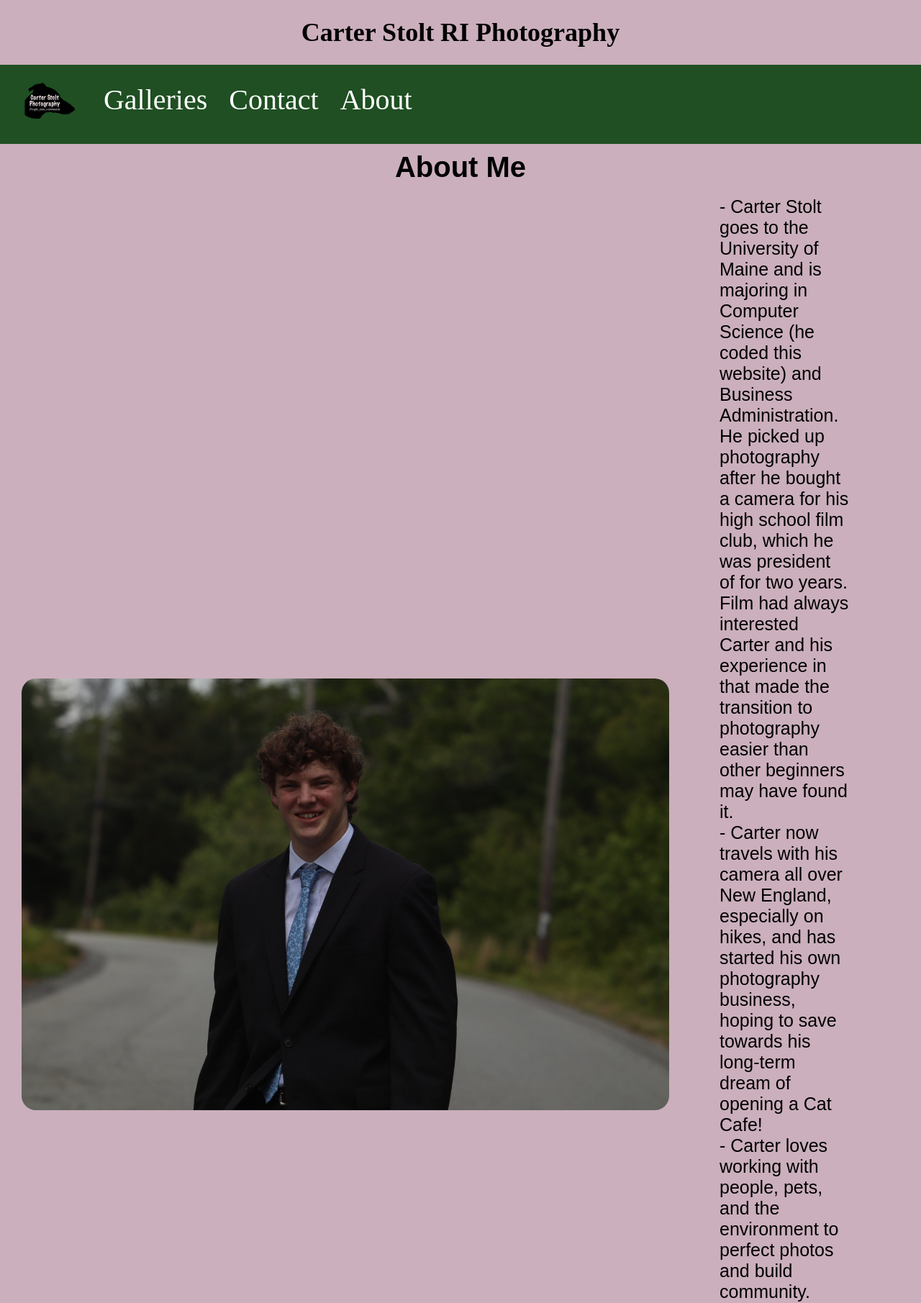
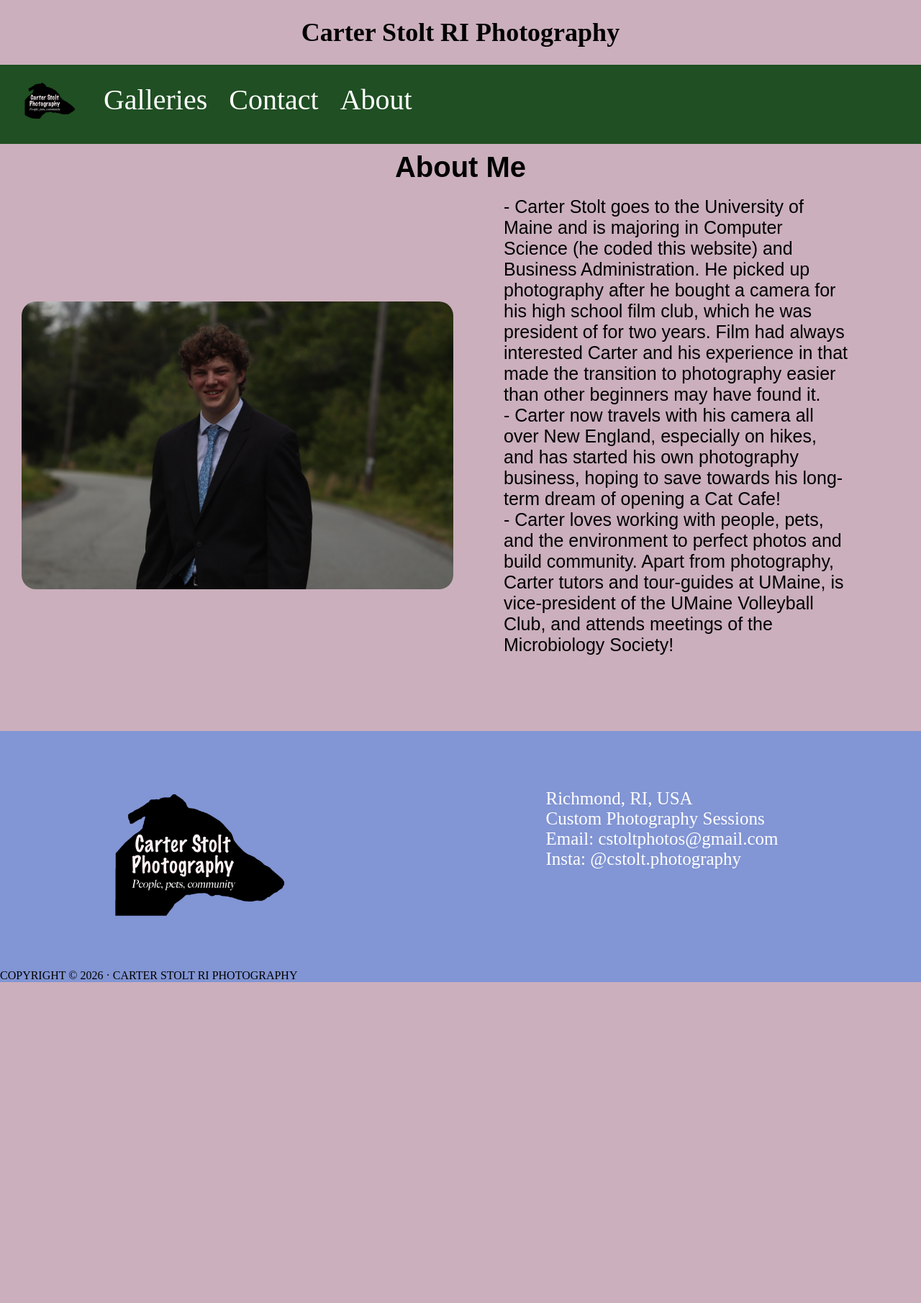
Before and after one commit to cstoltphotos/pet-app, a Flask app: page /about in a window 1280 px wide. Shown: the top 1811 px of the page at 72% size. After the commit the page ends 1365 px from the top, so only its background shows below. Run offline with Flask 3, Linux system fonts and the light colour scheme.

Commit message:
Add files via upload

```diff
--- a/static/styleForAbout.css
+++ b/static/styleForAbout.css
@@ -1,6 +1,6 @@
 img{
     padding: 30px;
-    width: 900px;
+    width: 600px;
     height: auto;
     transform: 0px, 50px;
     border-radius: 50px;
```
